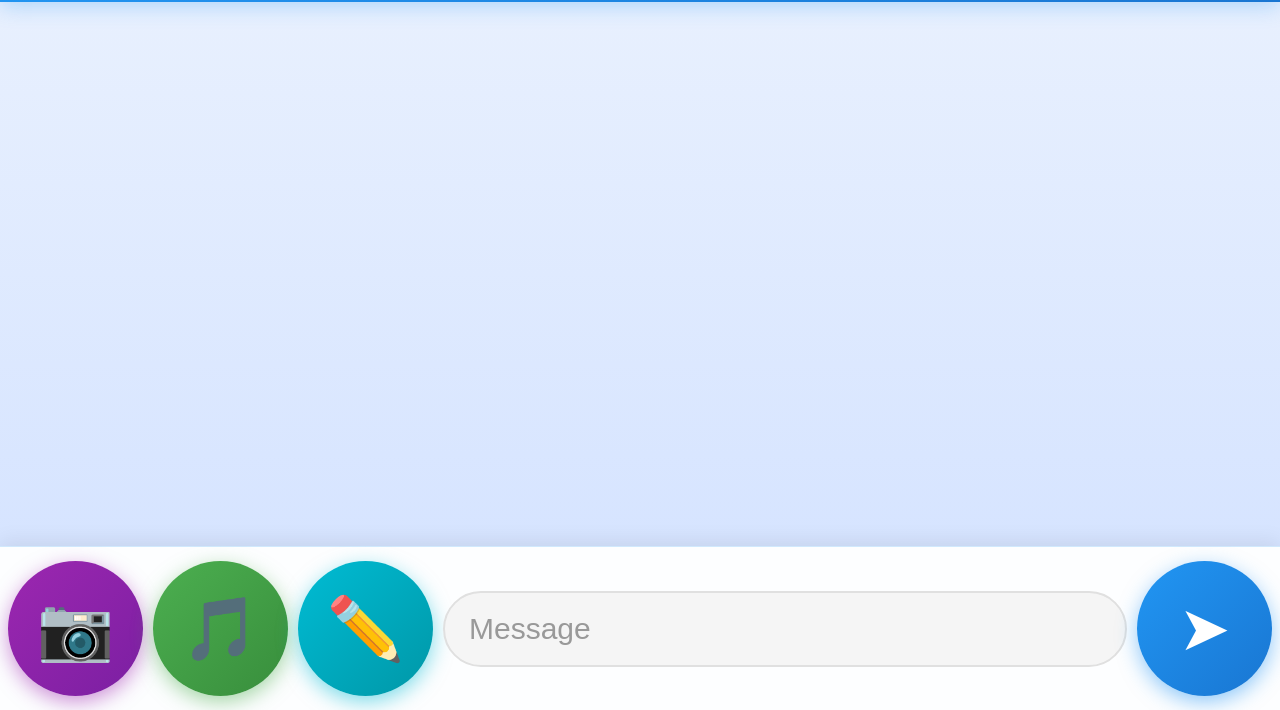
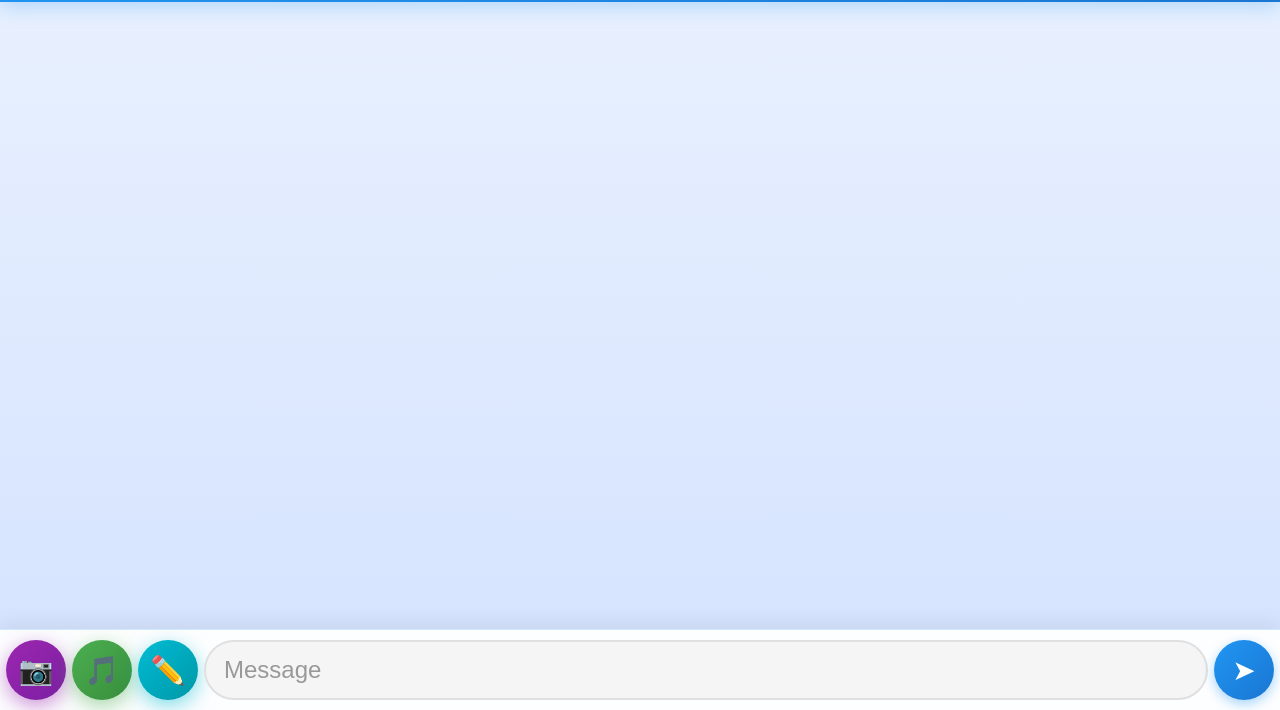
Before and after one commit to EdiBediSus/CapInfo.com, a website: page index.html in a window 1280 px wide. Shown: the part 90-800 px from the top of the page. Drawn offline with Linux system fonts and the light colour scheme.

Commit message:
Update index.html

```diff
--- a/index.html
+++ b/index.html
@@ -258,14 +258,16 @@
 
         .input-area {
             display: flex;
-            padding: 14px 8px;
-            padding-bottom: max(env(safe-area-inset-bottom), 14px);
+            padding: 10px 6px;
+            padding-bottom: max(env(safe-area-inset-bottom), 10px);
             background: rgba(255, 255, 255, 0.95);
-            gap: 10px;
+            gap: 6px;
             align-items: center;
             border-top: 1px solid rgba(33, 150, 243, 0.2);
             box-shadow: 0 -4px 20px rgba(0, 0, 0, 0.08);
             backdrop-filter: blur(10px);
+            flex-wrap: nowrap;
+            overflow-x: auto;
         }
 
         .input-wrapper {
@@ -273,10 +275,11 @@
             display: flex;
             align-items: center;
             background: #F5F5F5;
-            border-radius: 38px;
-            padding: 0 24px;
+            border-radius: 30px;
+            padding: 0 18px;
             border: 2px solid #E0E0E0;
-            height: 76px;
+            height: 60px;
+            min-width: 120px;
         }
 
         .input-area input {
@@ -284,28 +287,28 @@
             padding: 0;
             border: none;
             background: transparent;
-            font-size: 30px;
+            font-size: 24px;
             outline: none;
             color: #000;
             font-weight: 500;
-            line-height: 76px;
+            line-height: 60px;
         }
 
         .input-area input::placeholder {
             color: #999;
-            font-size: 30px;
+            font-size: 24px;
             font-weight: 400;
         }
 
         .btn {
-            width: 135px;
-            height: 135px;
-            min-width: 135px;
-            min-height: 135px;
+            width: 60px;
+            height: 60px;
+            min-width: 60px;
+            min-height: 60px;
             border: none;
-            border-radius: 67.5px;
+            border-radius: 30px;
             cursor: pointer;
-            font-size: 62px;
+            font-size: 28px;
             display: flex;
             align-items: center;
             justify-content: center;
@@ -313,7 +316,7 @@
             background: linear-gradient(135deg, #2196F3 0%, #1976D2 100%);
             color: white;
             flex-shrink: 0;
-            box-shadow: 0 6px 20px rgba(33, 150, 243, 0.5);
+            box-shadow: 0 4px 12px rgba(33, 150, 243, 0.4);
         }
 
         .btn:active {
```
